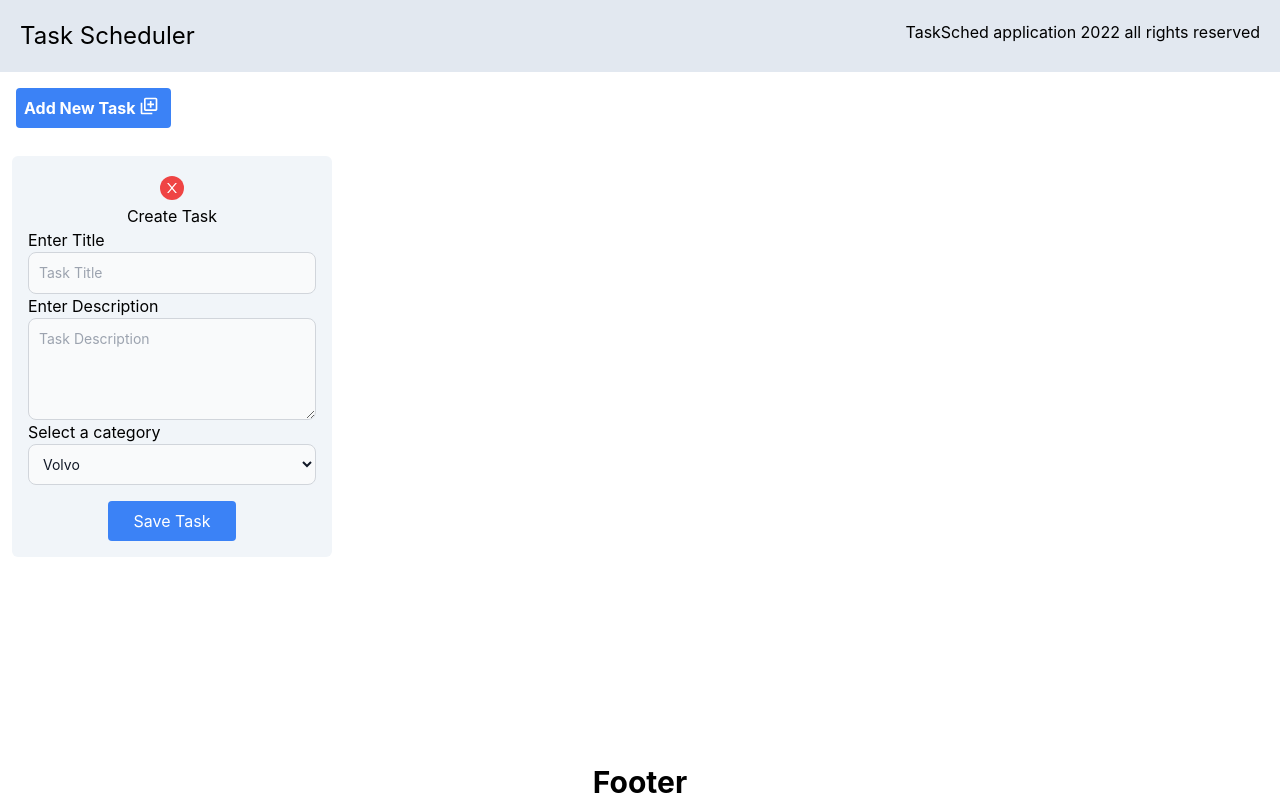
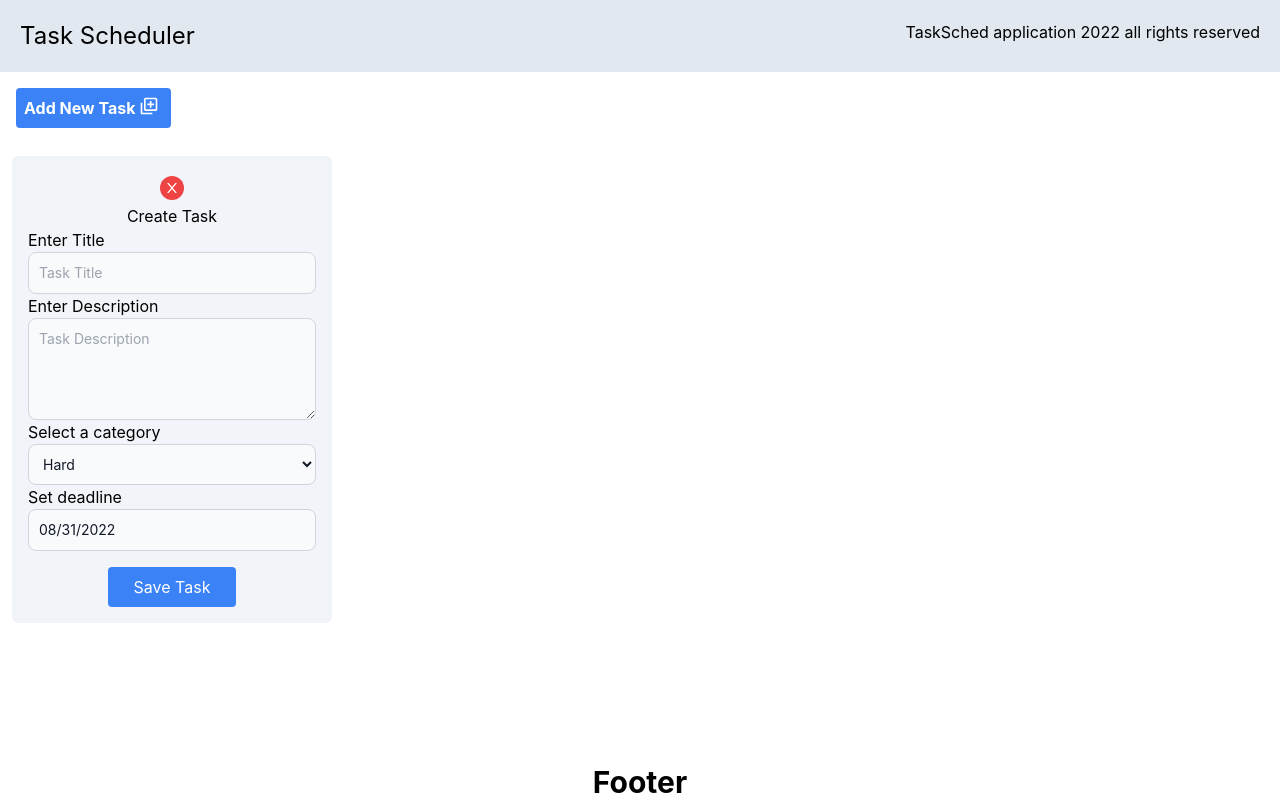
Before and after one commit to JamesTTTT/TaskScheduler, a React (Create React App) app: page / in a window 1280 px wide. Both pictures are taken after a click on the button "Add New Task". Built offline with nearby package versions, Linux system fonts and the light colour scheme.

Commit message:
Added a way to save tasks to local storage

```diff
--- a/package.json
+++ b/package.json
@@ -6,10 +6,12 @@
     "@testing-library/jest-dom": "^5.16.5",
     "@testing-library/react": "^13.3.0",
     "@testing-library/user-event": "^13.5.0",
+    "date-fns": "^2.29.2",
     "react": "^18.2.0",
+    "react-datepicker": "^4.8.0",
     "react-dom": "^18.2.0",
+    "react-icons": "^4.3.1",
     "react-scripts": "5.0.1",
-    "react-icons": "^4.3.1",
     "web-vitals": "^2.1.4"
   },
   "scripts": {
--- a/src/components/AddTask.jsx
+++ b/src/components/AddTask.jsx
@@ -2,10 +2,29 @@ import React from 'react'
 import {BiAddToQueue}from 'react-icons/bi'
 import {AiOutlineClose} from 'react-icons/ai'
 import { useState } from 'react'
+import DatePicker,{ registerLocale } from "react-datepicker";
+import "react-datepicker/dist/react-datepicker.css";
+import sv from 'date-fns/locale/sv';
+import taskManage from '../manage/taskmanager'
+registerLocale('sv', sv)
 
 const AddTask = () => {
 
   const [showAdd, setShowAdd] = useState(false);
+  // const [task, setTask] = useState([
+  //   {
+  //     id: 1,
+  //     title: "Default Task",
+  //     description: "Default Description",
+  //     deadline: new Date(),
+  //   },
+  // ]);
+  const [deadline, setDeadline] = useState(new Date());
+  const [taskCategory, setTaskCategory] = useState("");
+  const [taskTitle, setTaskTitle] = useState("");
+  const [taskDescription, setTaskDescription] = useState("");
+  const [taskId, setTaskId] = useState(0);
+
 
   const displayAdd = () =>{
     if (showAdd) {
@@ -13,6 +32,26 @@ const AddTask = () => {
     } else {
       setShowAdd(true)
     }
+  }
+
+  // const handleId = () => {
+  //   setTaskId(taskId +=1)
+  // }
+
+  const handleSave = (e) =>{
+    handleId()
+    e.preventDefault();
+    let newTask = {
+      id: taskId,
+      title: taskTitle,
+      description: taskDescription,
+      category: taskCategory,
+      deadline: deadline
+
+    }
+
+    taskManage.saveTask(newTask.id,newTask)
+
   }
 
   return (
@@ -29,7 +68,10 @@ const AddTask = () => {
 
     {showAdd ? (
         <div className='p-3'>
-          <form className='bg-slate-100 flex flex-col w-80 items-center rounded-md p-4'>
+          <form
+          id='newTask'
+          onSubmit={handleSave}
+          className='bg-slate-100 flex flex-col w-80 items-center rounded-md p-4'>
             <button
               onClick={displayAdd}
               className='m-1 p-1 bg-red-500 text-white rounded-xl'
@@ -43,6 +85,9 @@ const AddTask = () => {
              type="text"
              name="title"
              placeholder="Task Title"
+             onChange={(e)=>{
+              setTaskTitle(e.target.value)
+             }}
              className='bg-gray-50 border border-gray-300 text-gray-900
              text-sm rounded-lg block p-2.5 w-72'
              required
@@ -58,6 +103,9 @@ const AddTask = () => {
              rows="4"
              className='bg-gray-50 border border-gray-300 text-gray-900
              text-sm rounded-lg block p-2.5 w-72'
+             onChange={(e)=>{
+              setTaskDescription(e.target.value)
+             }}
              required
              />
             </div>
@@ -68,16 +116,33 @@ const AddTask = () => {
             className='bg-gray-50 border border-gray-300 text-gray-900
             text-sm rounded-lg block p-2.5 w-72'
             name="category"
-            id="category">
-              <option value="volvo">Volvo</option>
-              <option value="saab">Saab</option>
-              <option value="opel">Opel</option>
-              <option value="audi">Audi</option>
+            id="category"
+            onChange={(e)=>{
+               setTaskCategory(e.target.value)
+            }}
+            >
+              <option value="H">Hard</option>
+              <option value="C">Challenging</option>
+              <option value="I">Intermediate</option>
+              <option value="E">Easy</option>
             </select>
+            </div>
+
+            <div>
+            <label>Set deadline</label>
+            <DatePicker
+              locale="sv"
+              selected={deadline}
+              onChange={(date) => setDeadline(date)}
+              className='bg-gray-50 border border-gray-300 text-gray-900
+              text-sm rounded-lg block p-2.5 w-72'
+              />
             </div>
 
             <div className='mt-4'>
             <button
+            type='submit'
+            form='newTask'
             className='p-2 bg-blue-500 text-white rounded
             transition ease-in-out delay-50 hover:bg-indigo-500 w-32'>
               Save Task
--- /dev/null
+++ b/src/manage/taskmanager.js
@@ -0,0 +1,17 @@
+const taskManage = {
+    saveTask: function saveTask(id,task) {
+        localStorage.setItem(id, JSON.stringify(task))
+    },
+
+    getTasks: function getTasks(id) {
+        let retrievedTask = localStorage.getItem(id)
+        return retrievedTask
+    },
+
+    getAllTasks: function getAllTasks() {
+        const allItems = { ...localStorage };
+        return allItems
+    }
+}
+
+export default taskManage;
```
Also changed, not shown: 1 other file (tests, documents, lock files or other folders).
